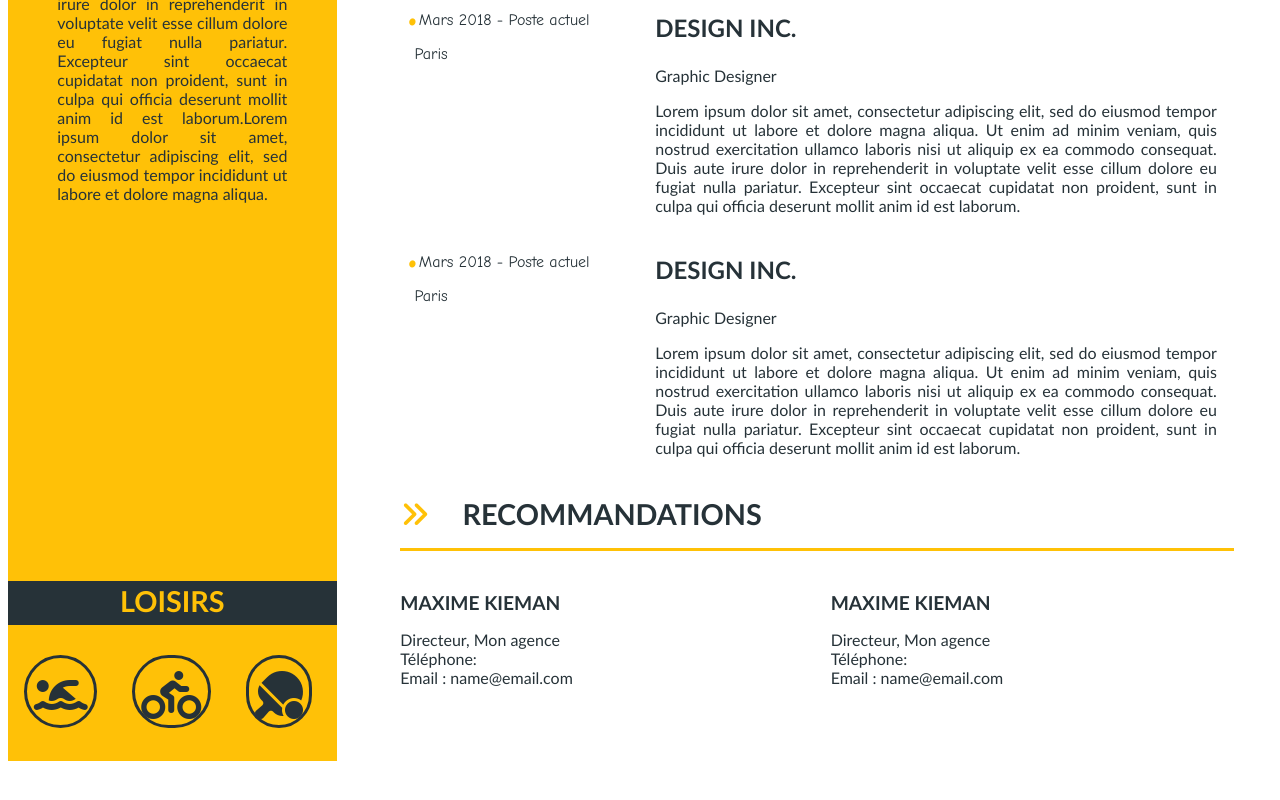
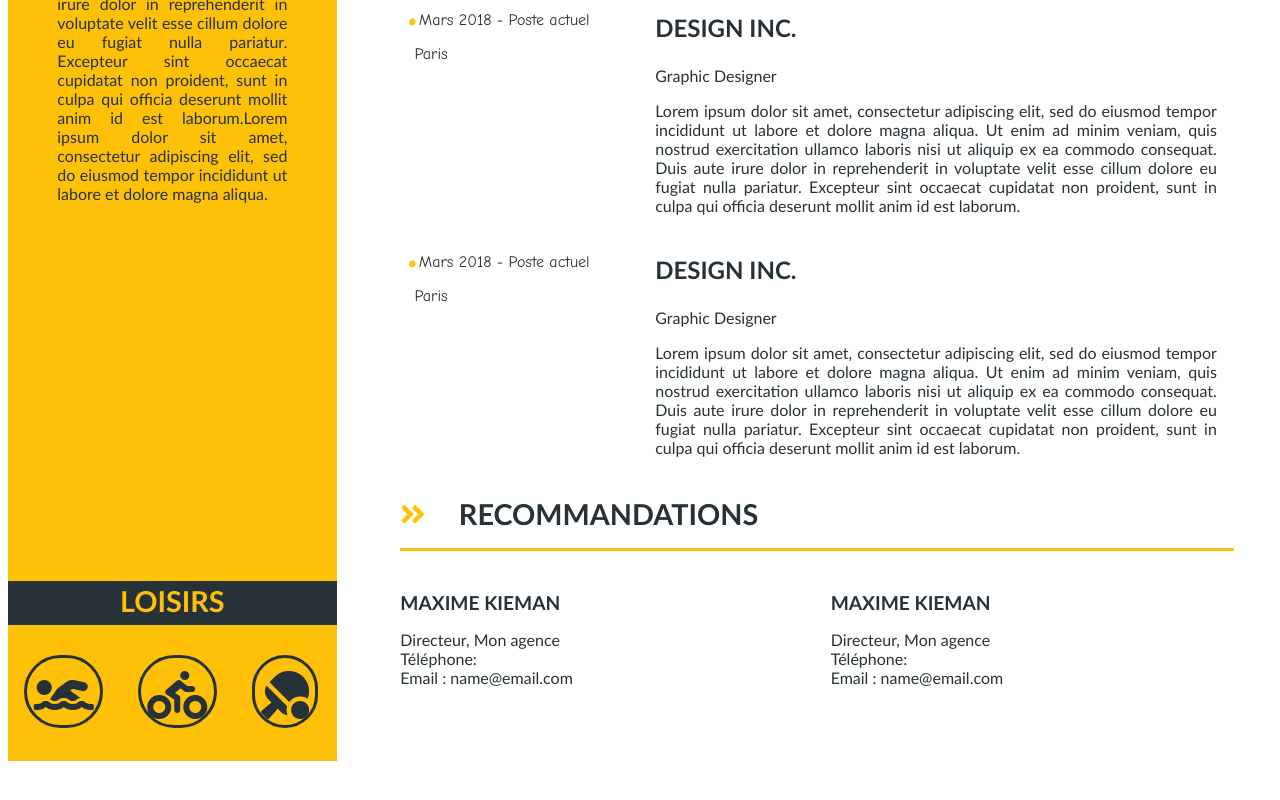
Before and after one commit to gael-bit/Jessica_Le_Roy_CV, a plain HTML site: page index.html in a window 1280 px wide. Shown: the part 1242-2042 px from the top of the page. Drawn offline with Linux system fonts and the light colour scheme.

Commit message:
Projet n°2 fini

```diff
--- a/index.html
+++ b/index.html
@@ -3,8 +3,10 @@
 	<head>
 		<meta charset="utf-8" />
 		<link rel="stylesheet" href="Page.css" />
-		<link rel="stylesheet" href="css/all.css" />
-		<script src="https://kit.fontawesome.com/c9b787d21b.js" crossorigin="anonymous"></script>
+		<!-- <link rel="stylesheet" href="css/all.css" />
+		<script src="https://kit.fontawesome.com/c9b787d21b.js" crossorigin="anonymous"></script> -->
+		<link rel="stylesheet" href="https://cdnjs.cloudflare.com/ajax/libs/font-awesome/5.14.0/css/all.min.css" integrity="sha512-1PKOgIY59xJ8Co8+NE6FZ+LOAZKjy+KY8iq0G4B3CyeY6wYHN3yt9PW0XpSriVlkMXe40PTKnXrLnZ9+fkDaog==" crossorigin="anonymous" />
+
 		<meta name="viewport" content="width=device-width"/>
 		<meta name="description" content="Cliquez-sur sur ce lien pour en apprenrde plus sur moi et mon parcours !"/>
 		<title>Jessica Le Roy</title>
```
